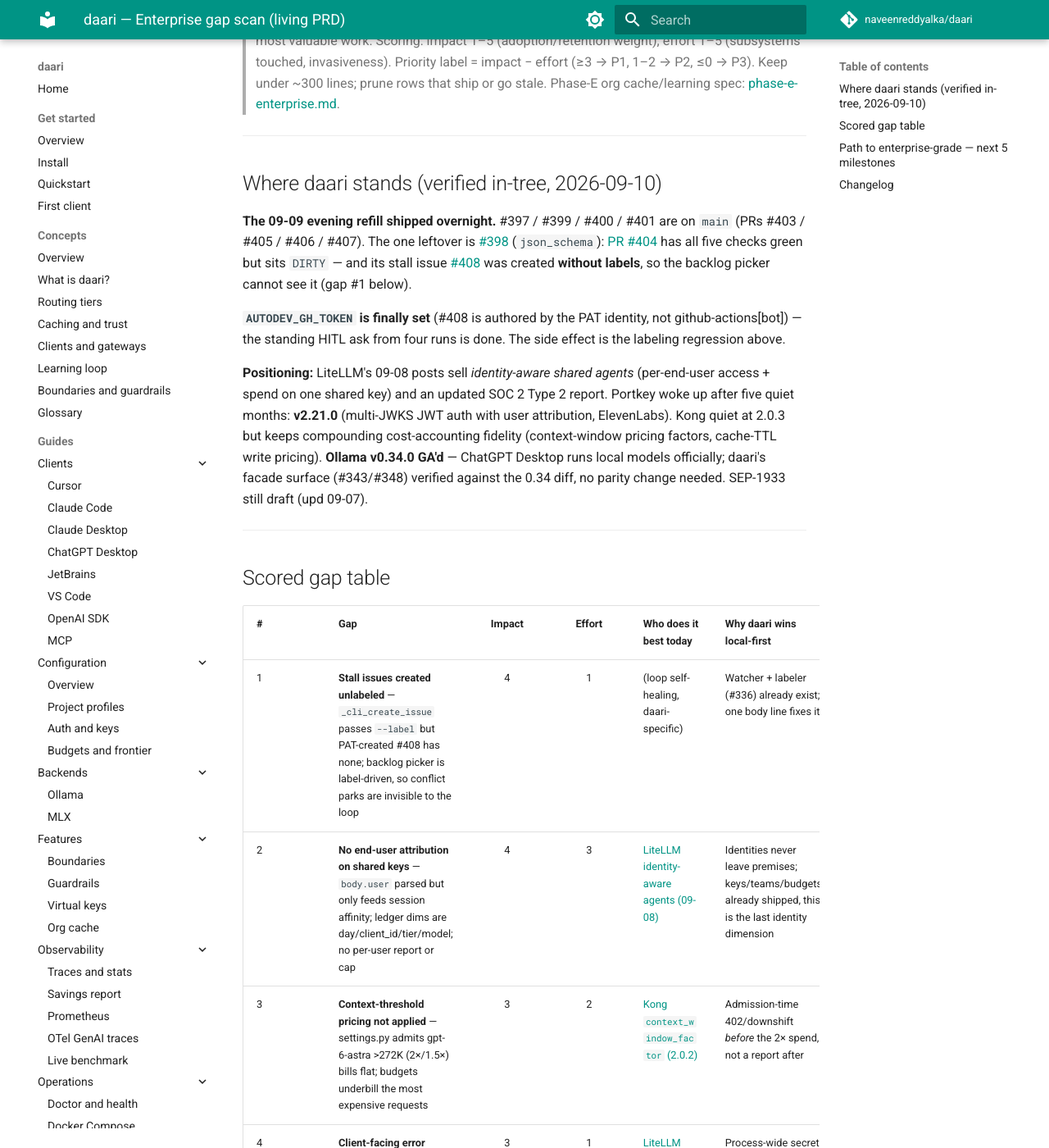
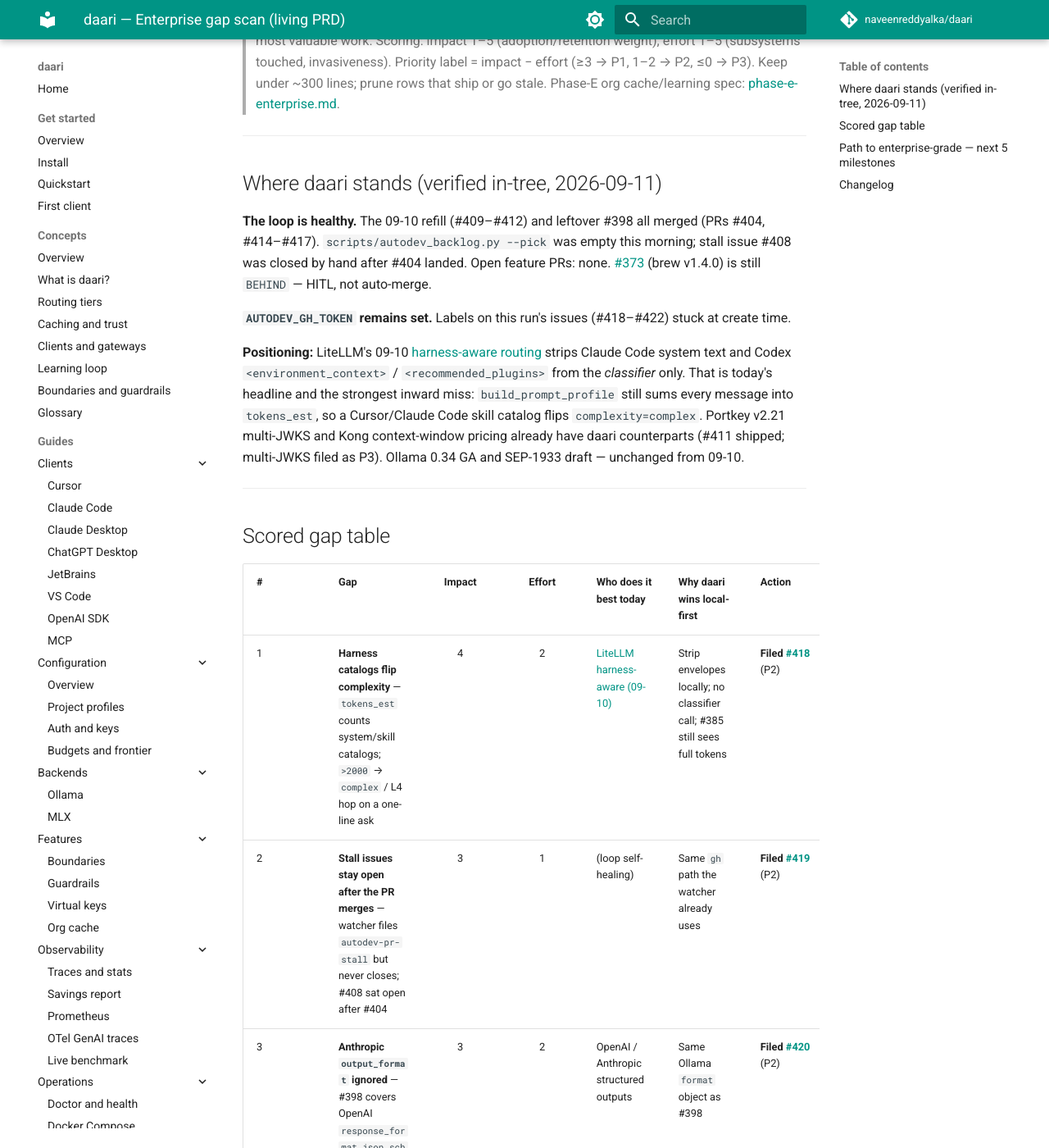
Before and after one commit to naveenreddyalka/daari, an MkDocs documentation site: the page built from docs/prd/ENTERPRISE.md, in a window 1280 px wide and 1400 px high, scrolled down 219 px. Shown: the whole window at 82% size. Built offline with MkDocs 1.6.1 and Material for MkDocs 9.7.7, drawn with Linux system fonts in a browser that asks for light colours; comment, search, counter and statistics services are not loaded; some of the changed text lies outside the part shown.

Commit message:
docs(prd): 2026-09-11 gap scan — filed #418–#422 (#423)
Co-authored-by: Cursor <cursoragent@cursor.com>

```diff
--- a/docs/prd/ENTERPRISE.md
+++ b/docs/prd/ENTERPRISE.md
@@ -11,28 +11,26 @@
 
 ---
 
-## Where daari stands (verified in-tree, 2026-09-10)
+## Where daari stands (verified in-tree, 2026-09-11)
 
-**The 09-09 evening refill shipped overnight.** #397 / #399 / #400 / #401 are
-on `main` (PRs #403 / #405 / #406 / #407). The one leftover is
-[#398](https://github.com/naveenreddyalka/daari/issues/398) (`json_schema`):
-[PR #404](https://github.com/naveenreddyalka/daari/pull/404) has all five
-checks green but sits `DIRTY` — and its stall issue
-[#408](https://github.com/naveenreddyalka/daari/issues/408) was created
-**without labels**, so the backlog picker cannot see it (gap #1 below).
+**The loop is healthy.** The 09-10 refill (#409–#412) and leftover #398 all
+merged (PRs #404, #414–#417). `scripts/autodev_backlog.py --pick` was empty
+this morning; stall issue #408 was closed by hand after #404 landed. Open
+feature PRs: none. [#373](https://github.com/naveenreddyalka/daari/pull/373)
+(brew v1.4.0) is still `BEHIND` — HITL, not auto-merge.
 
-**`AUTODEV_GH_TOKEN` is finally set** (#408 is authored by the PAT identity,
-not github-actions[bot]) — the standing HITL ask from four runs is done. The
-side effect is the labeling regression above.
+**`AUTODEV_GH_TOKEN` remains set.** Labels on this run's issues (#418–#422)
+stuck at create time.
 
-**Positioning:** LiteLLM's 09-08 posts sell *identity-aware shared agents*
-(per-end-user access + spend on one shared key) and an updated SOC 2 Type 2
-report. Portkey woke up after five quiet months: **v2.21.0** (multi-JWKS JWT
-auth with user attribution, ElevenLabs). Kong quiet at 2.0.3 but keeps
-compounding cost-accounting fidelity (context-window pricing factors,
-cache-TTL write pricing). **Ollama v0.34.0 GA'd** — ChatGPT Desktop runs
-local models officially; daari's facade surface (#343/#348) verified against
-the 0.34 diff, no parity change needed. SEP-1933 still draft (upd 09-07).
+**Positioning:** LiteLLM's 09-10
+[harness-aware routing](https://docs.litellm.ai/blog/auto-router-harness-aware-classification)
+strips Claude Code system text and Codex `<environment_context>` /
+`<recommended_plugins>` from the *classifier* only. That is today's headline
+and the strongest inward miss: `build_prompt_profile` still sums every
+message into `tokens_est`, so a Cursor/Claude Code skill catalog flips
+`complexity=complex`. Portkey v2.21 multi-JWKS and Kong context-window
+pricing already have daari counterparts (#411 shipped; multi-JWKS filed as
+P3). Ollama 0.34 GA and SEP-1933 draft — unchanged from 09-10.
 
 ---
 
@@ -40,62 +38,55 @@ the 0.34 diff, no parity change needed. SEP-1933 still draft (upd 09-07).
 
 | # | Gap | Impact | Effort | Who does it best today | Why daari wins local-first | Action |
 |---|-----|:--:|:--:|------------------------|----------------------------|--------|
-| 1 | **Stall issues created unlabeled** — `_cli_create_issue` passes `--label` but PAT-created #408 has none; backlog picker is label-driven, so conflict parks are invisible to the loop | 4 | 1 | (loop self-healing, daari-specific) | Watcher + labeler (#336) already exist; one body line fixes it | **Filed [#409](https://github.com/naveenreddyalka/daari/issues/409)** (P1) |
-| 2 | **No end-user attribution on shared keys** — `body.user` parsed but only feeds session affinity; ledger dims are day/client_id/tier/model; no per-user report or cap | 4 | 3 | [LiteLLM identity-aware agents (09-08)](https://docs.litellm.ai/blog) | Identities never leave premises; keys/teams/budgets already shipped, this is the last identity dimension | **Filed [#410](https://github.com/naveenreddyalka/daari/issues/410)** (P2) |
-| 3 | **Context-threshold pricing not applied** — settings.py admits gpt-6-astra >272K (2×/1.5×) bills flat; budgets underbill the most expensive requests | 3 | 2 | [Kong `context_window_factor` (2.0.2)](https://developer.konghq.com/ai-gateway/changelog/) | Admission-time 402/downshift *before* the 2× spend, not a report after | **Filed [#411](https://github.com/naveenreddyalka/daari/issues/411)** (P2) |
-| 4 | **Client-facing error details skip redaction** — `detail=f"Routing failed: {exc}"` raw; `redact_secrets()` only guards the request log | 3 | 1 | [LiteLLM v1.102-dev fix](https://github.com/BerriAI/litellm/pull/39964) | Process-wide secret registry makes leak-proofing structural | **Filed [#412](https://github.com/naveenreddyalka/daari/issues/412)** (P2) |
-| 5 | **`json_schema` dropped** | 3 | 2 | OpenAI structured outputs | Ollama takes `format` schemas natively | **In flight [#398](https://github.com/naveenreddyalka/daari/issues/398)** / [PR #404](https://github.com/naveenreddyalka/daari/pull/404) — unparked by #409 |
-| 6 | **Multi-JWKS SSO** — `resolve_jwks_url` takes one URL; Portkey v2.21 merges keys from several IdPs | 2 | 2 | [Portkey v2.21](https://portkey.ai/docs/changelog/enterprise) | Straightforward cache extension | Watch — file when a fleet has two IdPs |
-| 7 | **Batch API** — no `/v1/batches` | 4 | 4 | OpenRouter Batch API | Idle local tiers overnight; MCP Tasks (#315) template | Watch |
-| 8 | **MCP agent identity** — [SEP-1933](https://github.com/modelcontextprotocol/modelcontextprotocol/pull/1933) still **draft** (upd 09-07) | 3 | 3 | MCP Tier-1 SDKs | `secret://oauth` + key expiry ready | Watch |
-| 9 | **SOC 2 / trust center** — LiteLLM ships an updated Type 2 report | 3 | 5 | LiteLLM | Not agent work; positioning: daari's audit hash chain (#378) is verifiable by the customer, not an auditor PDF | Non-goal for the loop; note for humans |
-| 10 | **Gemini facade / A2A / admin UI / off-peak / `/v1/images` / WIF upstream auth** | 2–3 | 2–4 | Kong / LiteLLM / Portkey v2.20 | No client demand this run | Watch / non-goal |
+| 1 | **Harness catalogs flip complexity** — `tokens_est` counts system/skill catalogs; `>2000` → `complex` / L4 hop on a one-line ask | 4 | 2 | [LiteLLM harness-aware (09-10)](https://docs.litellm.ai/blog/auto-router-harness-aware-classification) | Strip envelopes locally; no classifier call; #385 still sees full tokens | **Filed [#418](https://github.com/naveenreddyalka/daari/issues/418)** (P2) |
+| 2 | **Stall issues stay open after the PR merges** — watcher files `autodev-pr-stall` but never closes; #408 sat open after #404 | 3 | 1 | (loop self-healing) | Same `gh` path the watcher already uses | **Filed [#419](https://github.com/naveenreddyalka/daari/issues/419)** (P2) |
+| 3 | **Anthropic `output_format` ignored** — #398 covers OpenAI `response_format.json_schema` only; Claude Code sends `output_format` | 3 | 2 | OpenAI / Anthropic structured outputs | Same Ollama `format` object as #398 | **Filed [#420](https://github.com/naveenreddyalka/daari/issues/420)** (P2) |
+| 4 | **`classify_user_turn` default off for agents** — Cursor/Claude Code pay the re-profile tax unless an operator finds the knob | 3 | 2 | LiteLLM `classification_mode: user_turn` | UA already sniffed (`cursor` → client_id) | **Filed [#421](https://github.com/naveenreddyalka/daari/issues/421)** (P2) |
+| 5 | **Single JWKS URL** — `sso.jwks_url` cannot trust two IdPs | 2 | 2 | [Portkey v2.21](https://portkey.ai/docs/changelog/enterprise) | Cached JWKS fetch already on-box | **Filed [#422](https://github.com/naveenreddyalka/daari/issues/422)** (P3) |
+| 6 | **Batch API** — no `/v1/batches` | 4 | 4 | OpenRouter Batch API | Idle local tiers overnight | Watch |
+| 7 | **MCP agent identity** — [SEP-1933](https://github.com/modelcontextprotocol/modelcontextprotocol/pull/1933) still **draft** | 3 | 3 | MCP Tier-1 SDKs | `secret://oauth` + key expiry ready | Watch |
+| 8 | **SOC 2 / trust center** | 3 | 5 | LiteLLM | Audit hash chain (#378) is customer-verifiable, not an auditor PDF | Non-goal |
+| 9 | **Gemini facade / A2A / admin UI / off-peak / `/v1/images` / WIF** | 2–3 | 2–4 | Kong / LiteLLM / Portkey | No client demand this run | Watch / non-goal |
 
-Resolved watches: **Ollama 0.34 GA** — `api/types.go` diff only adds cloud
-model-recommendation `thinking` metadata; facade (#343/#348) untouched.
-Evening rows #397/#399–#401 shipped and are pruned.
+09-10 rows #409–#412 and #398 shipped and are pruned.
 
 Open backlog after this run:
-[#398](https://github.com/naveenreddyalka/daari/issues/398) (PR parked, see #409),
-[#409](https://github.com/naveenreddyalka/daari/issues/409)–[#412](https://github.com/naveenreddyalka/daari/issues/412).
+[#418](https://github.com/naveenreddyalka/daari/issues/418)–[#421](https://github.com/naveenreddyalka/daari/issues/421) (P2),
+[#422](https://github.com/naveenreddyalka/daari/issues/422) (P3).
 
 ---
 
 ## Path to enterprise-grade — next 5 milestones
 
-1. **Re-arm the loop's self-healing**
-   ([#409](https://github.com/naveenreddyalka/daari/issues/409)): stall issues
-   must always carry labels; includes unparking
-   [PR #404](https://github.com/naveenreddyalka/daari/pull/404) so #398 lands.
-2. **Identity-aware shared agents**
-   ([#410](https://github.com/naveenreddyalka/daari/issues/410)): per-end-user
-   spend attribution and caps on shared virtual keys — LiteLLM's current
-   headline, done without identities leaving the building.
-3. **Honest long-context billing**
-   ([#411](https://github.com/naveenreddyalka/daari/issues/411)): threshold
-   pricing so budgets deny *before* the 2× request, not after.
-4. **Leak-proof error surfaces**
-   ([#412](https://github.com/naveenreddyalka/daari/issues/412)): every
-   client-visible detail through the secret registry.
+1. **Harness-aware profiling**
+   ([#418](https://github.com/naveenreddyalka/daari/issues/418)): stop
+   Cursor/Claude Code catalogs from forcing L4 on a one-line ask — LiteLLM's
+   current headline, without a classifier hop.
+2. **Close stall issues on merge**
+   ([#419](https://github.com/naveenreddyalka/daari/issues/419)): #408 should
+   not need a human.
+3. **Anthropic structured output**
+   ([#420](https://github.com/naveenreddyalka/daari/issues/420)): same
+   `json_schema` path as #398 on `/v1/messages`.
+4. **Agent-UA user-turn classification**
+   ([#421](https://github.com/naveenreddyalka/daari/issues/421)): turn the
+   #389 knob on for Cursor / Claude Code / Codex automatically.
 5. **HITL:** merge [#373](https://github.com/naveenreddyalka/daari/pull/373)
-   (brew v1.4.0, BEHIND). `AUTODEV_GH_TOKEN` ask is **done** — thank you.
+   (brew v1.4.0, BEHIND). Multi-JWKS (#422) when a fleet has two IdPs.
 
 ---
 
 ## Changelog
 
-- **2026-09-10** — Evening refill shipped overnight (#397/#399/#400/#401);
-  backlog empty again. `AUTODEV_GH_TOKEN` set, with a new side effect:
-  PAT-created stall issue #408 lost its labels, orphaning conflict-parked
-  PR #404. Outward: Ollama 0.34 GA (facade verified, no change); Portkey
-  v2.21 after five quiet months (multi-JWKS + user attribution); LiteLLM
-  identity-aware shared agents + SOC 2; Kong quiet. Inward verified: no
-  end-user ledger dimension; threshold pricing knowingly unapplied
-  (settings.py comment); error details bypass `redact_secrets()`. Filed
-  [#409](https://github.com/naveenreddyalka/daari/issues/409) (P1) and
-  [#410](https://github.com/naveenreddyalka/daari/issues/410)–[#412](https://github.com/naveenreddyalka/daari/issues/412)
-  (P2).
-- **2026-09-09 evening** — Filed #397–#401 (all P2).
+- **2026-09-11** — 09-10 refill + #398 shipped; backlog empty; #408 closed
+  by hand. Outward: LiteLLM harness-aware routing (09-10). Inward verified:
+  `build_prompt_profile` counts all message chars; stall issues never
+  auto-close; Anthropic `output_format` absent; `classify_user_turn` still
+  global-off. Filed [#418](https://github.com/naveenreddyalka/daari/issues/418)–[#421](https://github.com/naveenreddyalka/daari/issues/421)
+  (P2) and [#422](https://github.com/naveenreddyalka/daari/issues/422) (P3).
+- **2026-09-10** — Filed #409–#412; `AUTODEV_GH_TOKEN` set; Ollama 0.34 GA
+  verified; Portkey v2.21; LiteLLM identity-aware agents.
+- **2026-09-09 evening** — Filed #397–#401.
 - **2026-09-09 pm** — Filed #385–#389.
 - **2026-09-09** — Park over, v1.4.0 released. Filed #374–#378.
 - **2026-09-08** — Nine-PR park; filed #368 / #369.
```
